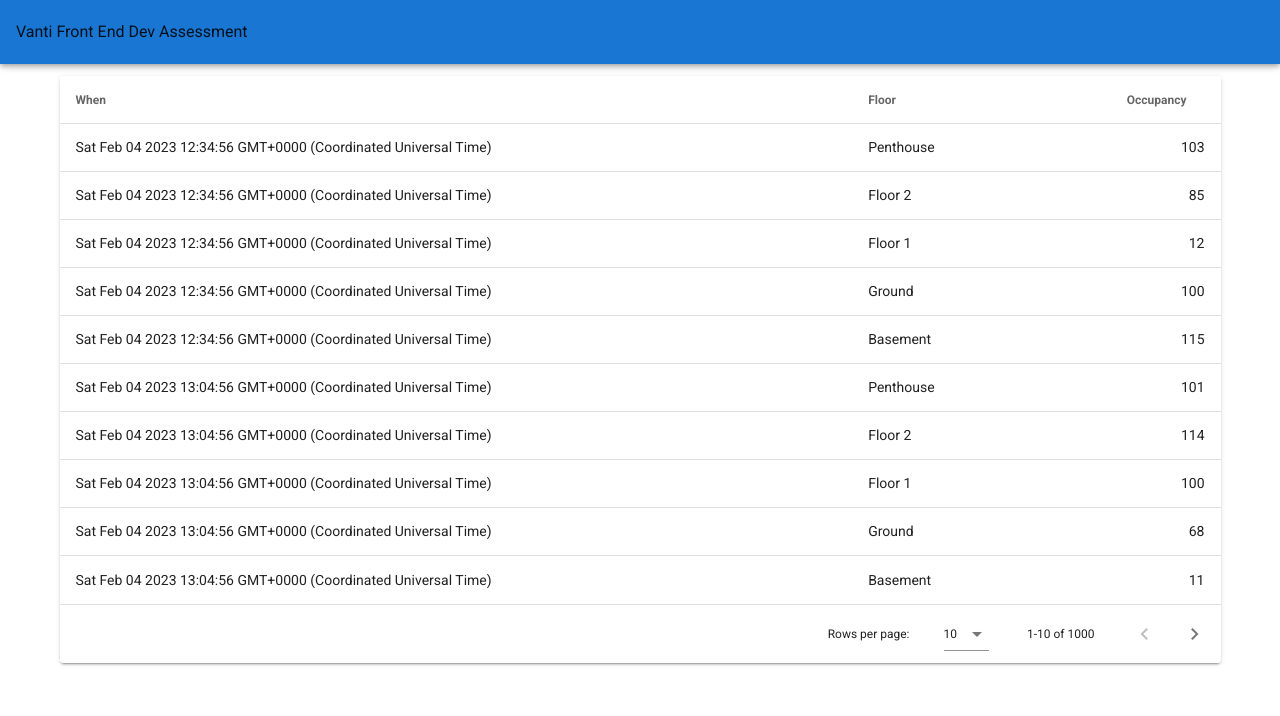
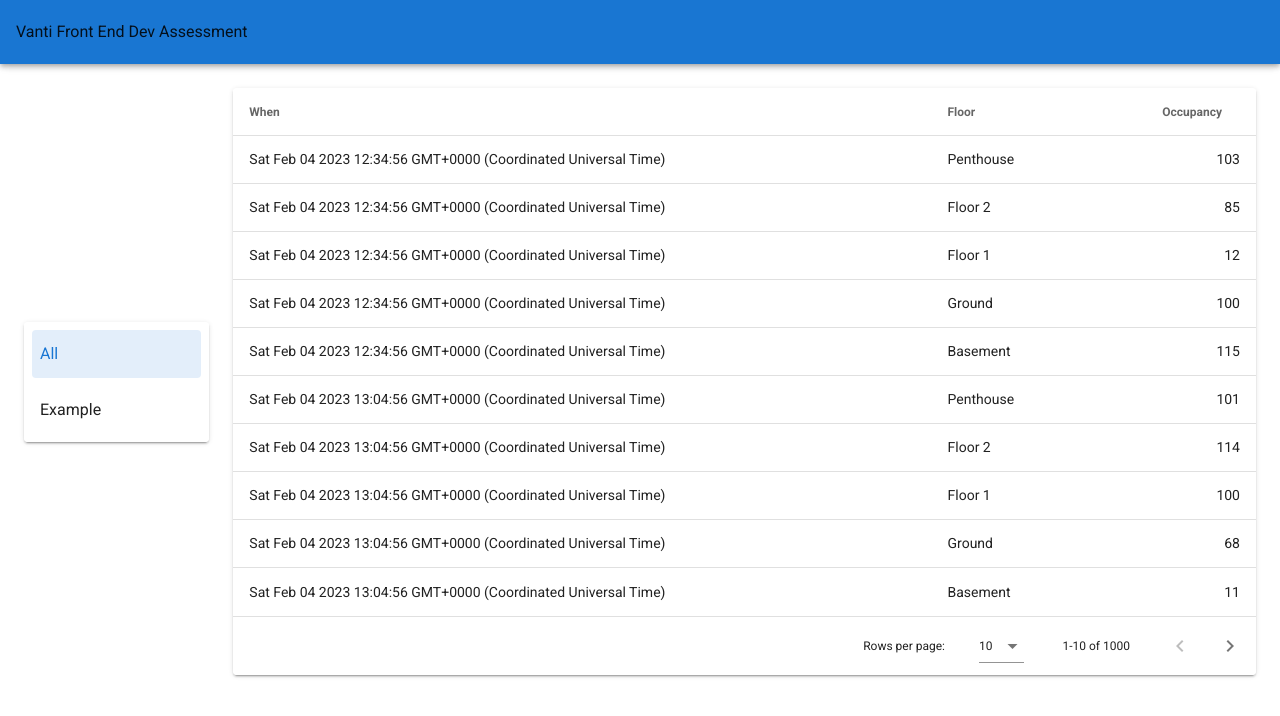
Before and after one commit to rvnlive/vanti-dev-assessment, a Vue app: page / in a window 1280 px wide. Shown: the top 716 px of the page. Built offline with nearby package versions, Linux system fonts and the light colour scheme.

Commit message:
Display on page

```diff
--- a/src/App.vue
+++ b/src/App.vue
@@ -1,19 +1,22 @@
 <template>
   <v-app class="app-root">
-    <v-app-bar app color="primary">
-      Vanti Front End Dev Assessment
-    </v-app-bar>
-
+    <v-app-bar app color="primary"> Vanti Front End Dev Assessment </v-app-bar>
     <v-main>
-      <v-container>
-        <v-card>
-          <occupancy-table/>
-        </v-card>
+      <v-container fluid class="d-flex flex-row">
+        <v-col cols="2" class="my-auto">
+          <occupancy-filter-sidebar />
+        </v-col>
+        <v-col cols="10">
+          <v-card>
+            <occupancy-table />
+          </v-card>
+        </v-col>
       </v-container>
     </v-main>
   </v-app>
 </template>
 
 <script setup>
-import OccupancyTable from '@/occupancy/OccupancyTable.vue';
+import OccupancyTable from '@/occupancy/OccupancyTable.vue'
+import OccupancyFilterSidebar from '@/occupancy/OccupancyFilterSidebar.vue'
 </script>
```
